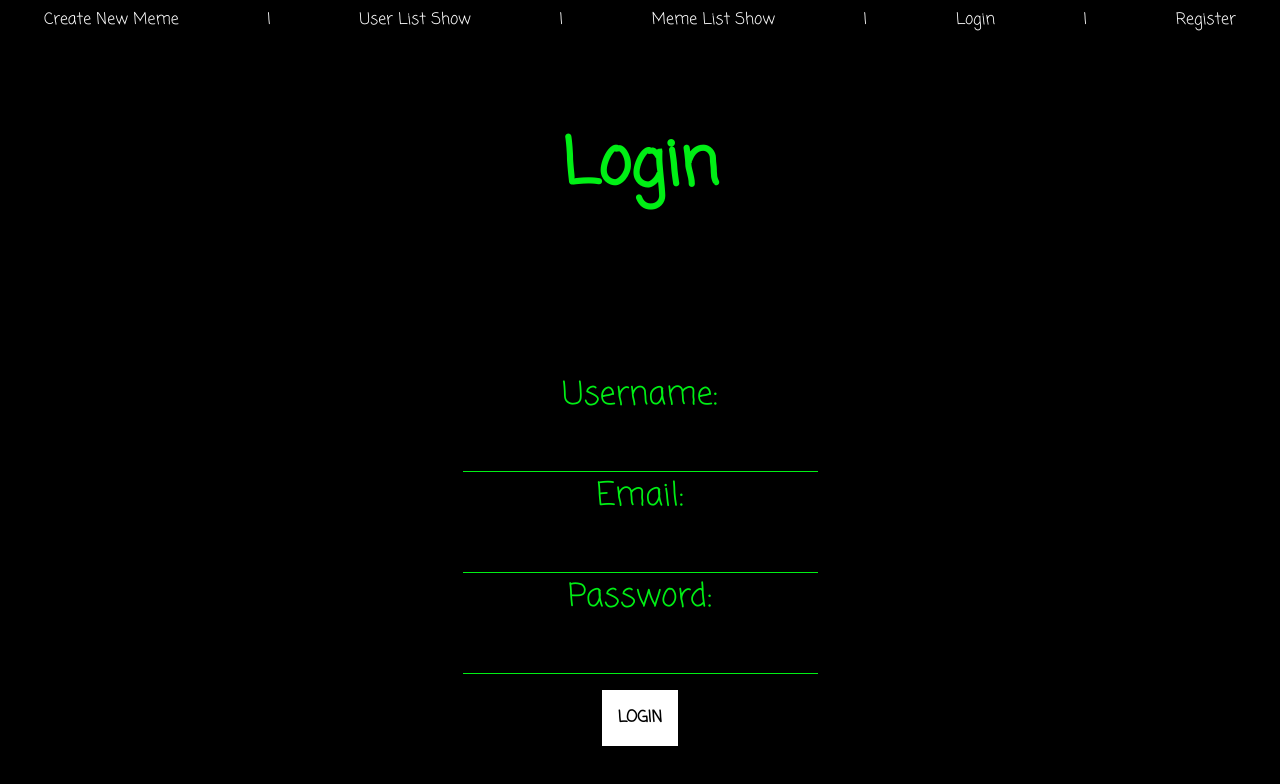
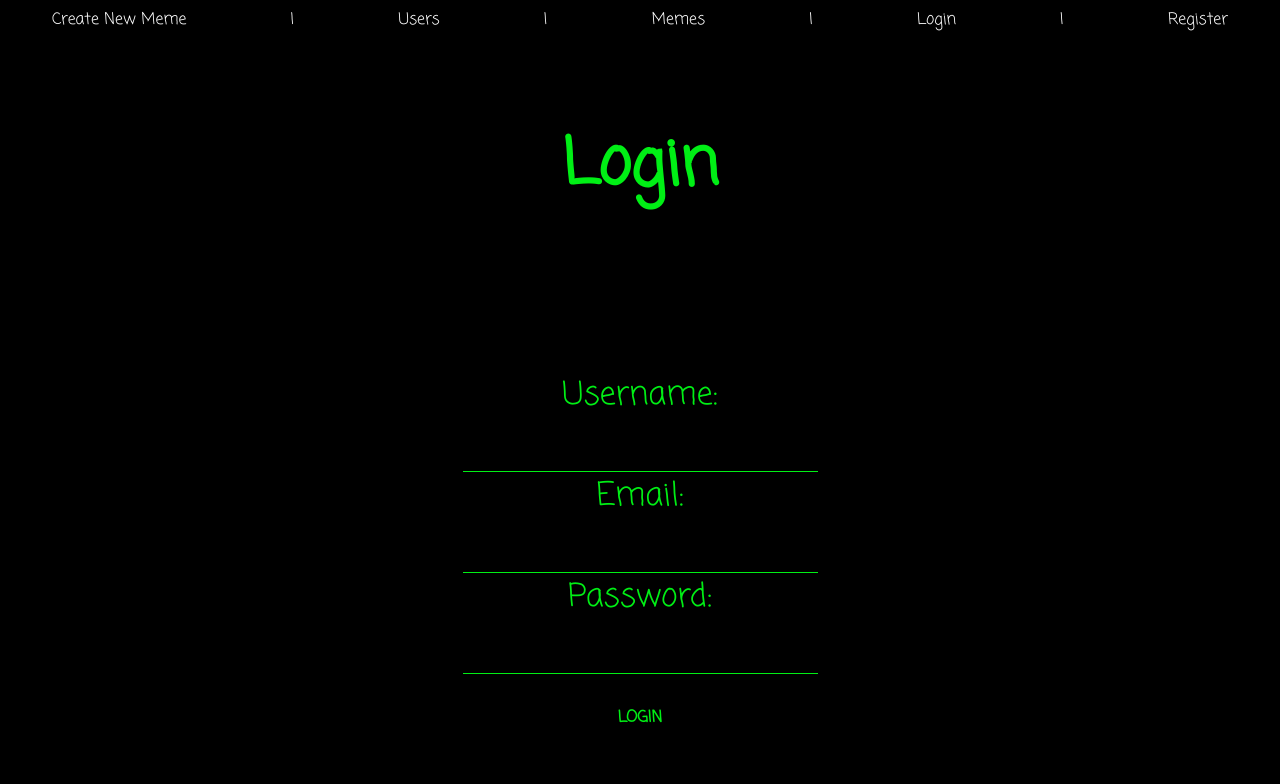
Before and after one commit to khanummer/memescheme-react, a React (Create React App) app: page /login in a window 1280 px wide. Shown: the top 784 px of the page. Built offline with nearby package versions, Linux system fonts and the light colour scheme; no server answers.

Commit message:
adds navbar fixes and login fixes

```diff
--- a/src/Login/Login.css
+++ b/src/Login/Login.css
@@ -30,4 +30,27 @@
     color: #00EF15;
     font-family: 'Coming Soon', cursive;
     font-size: 2rem;
+    transition: all .5s;
 }
+
+.Login form input:focus {
+    background-color: #00EF15;
+    color: black;
+}
+
+form button {
+    font-family: 'Coming Soon', cursive;
+    background-color: black;
+    font-size: 1rem;
+    padding: 1rem;
+    margin: 1rem;
+    color: #00EF15;
+    border: none;
+    font-weight: bold;
+    transition: all .5s;
+  }
+
+form button:hover {
+    background-color: #00EF15;
+    color: black;
+}
--- a/src/NavBar/NavBar.js
+++ b/src/NavBar/NavBar.js
@@ -33,9 +33,9 @@ class NavBar extends Component {
         }
         <Link className="NavBarLink" to='/new-meme'>Create New Meme</Link>
         |
-        <Link className="NavBarLink" to='/user-list-show'>User List Show</Link>
+        <Link className="NavBarLink" to='/user-list-show'>Users</Link>
         |
-        <Link className="NavBarLink" to='/meme-list-show'>Meme List Show</Link>
+        <Link className="NavBarLink" to='/meme-list-show'>Memes</Link>
         |
         {
             !this.props.currentUser.id
```
